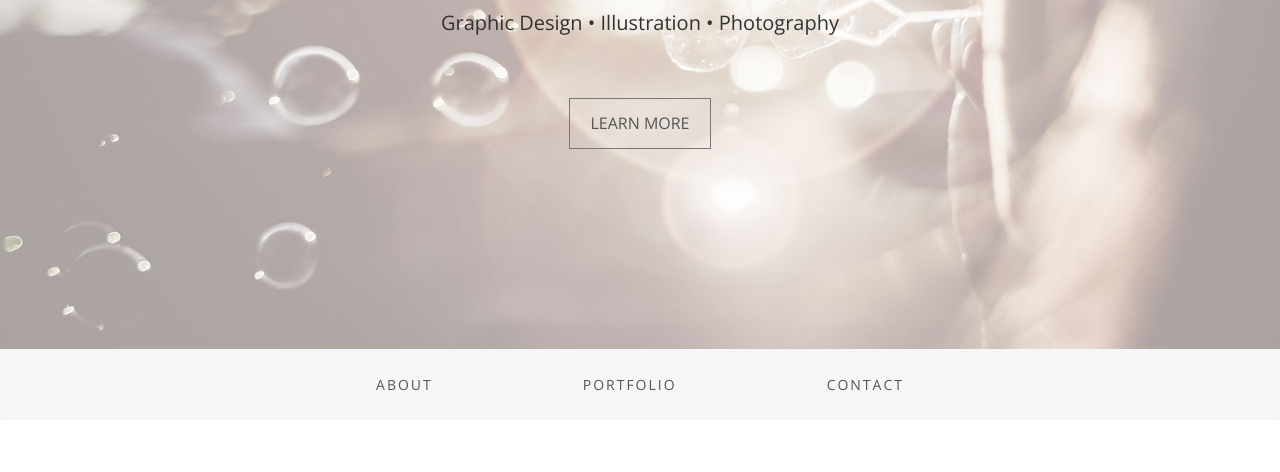
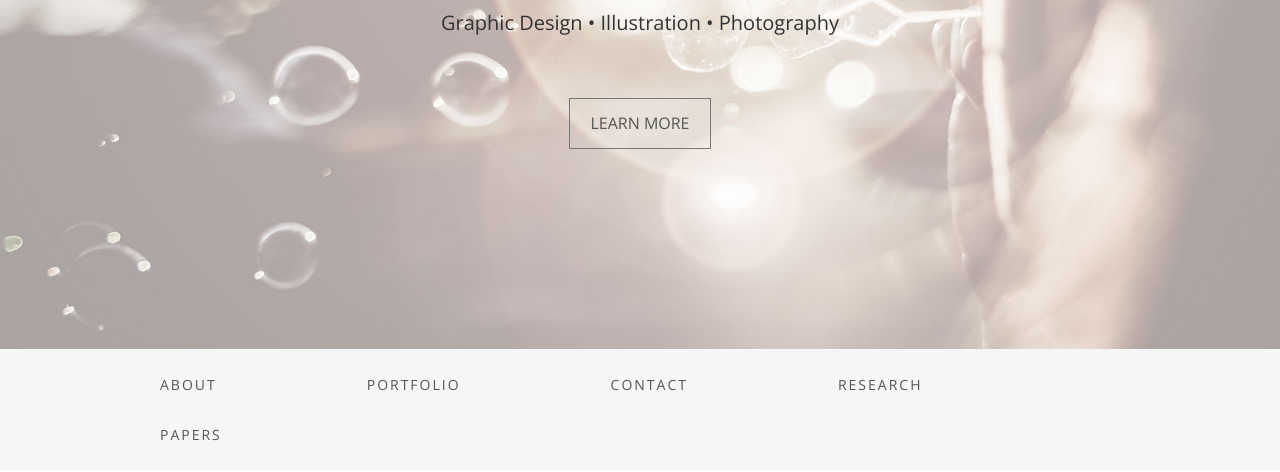
Before and after one commit to zlf-hub/zlf-hub.github.io, a plain HTML site: page index.html in a window 1280 px wide. Shown: the part 328-800 px from the top of the page. Drawn offline with nearby package versions, Linux system fonts and the light colour scheme.

Commit message:
change index

```diff
--- a/index.html
+++ b/index.html
@@ -65,6 +65,8 @@
           <li> <a class="page-scroll" href="#about">About</a> </li>
           <li> <a class="page-scroll" href="#portfolio">Portfolio</a> </li>
           <li> <a class="page-scroll" href="#contact">Contact</a> </li>
+          <li> <a class="page-scroll" href="#contact">Research</a> </li>
+          <li> <a class="page-scroll" href="#contact">Papers</a> </li>
         </ul>
       </div>
     </div>
```
